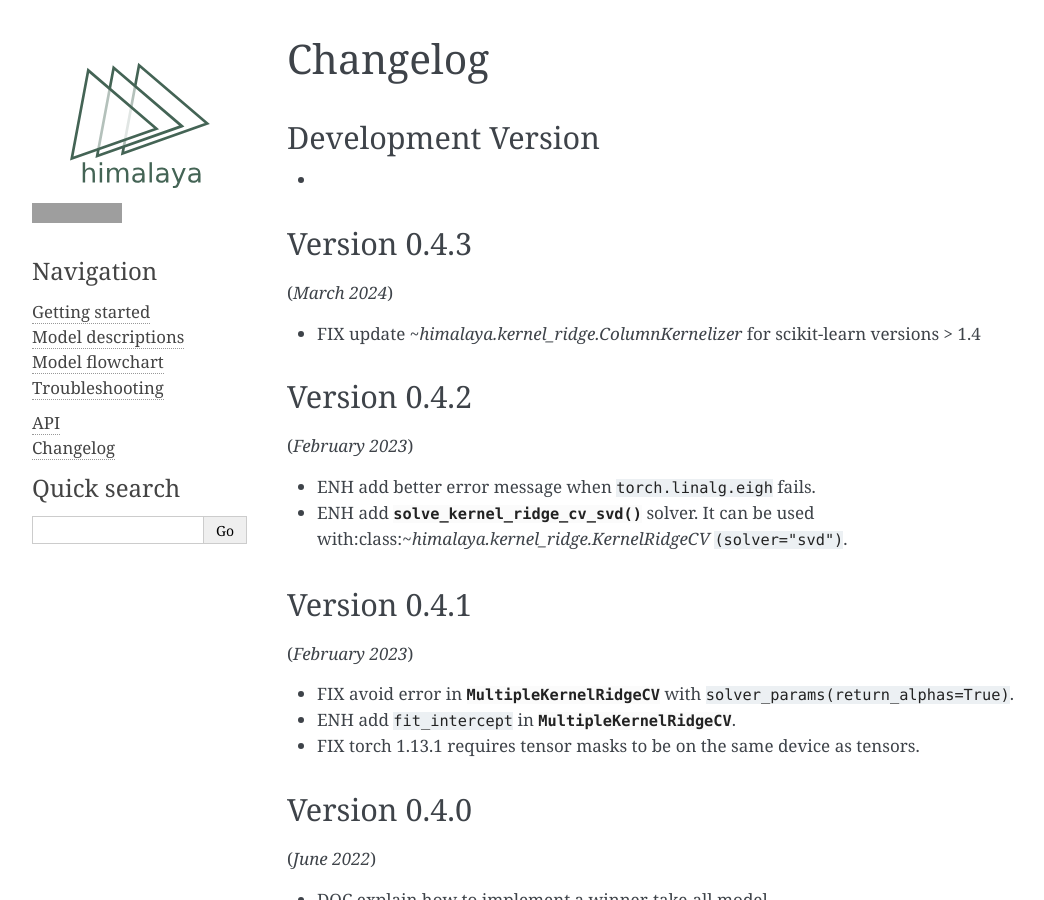
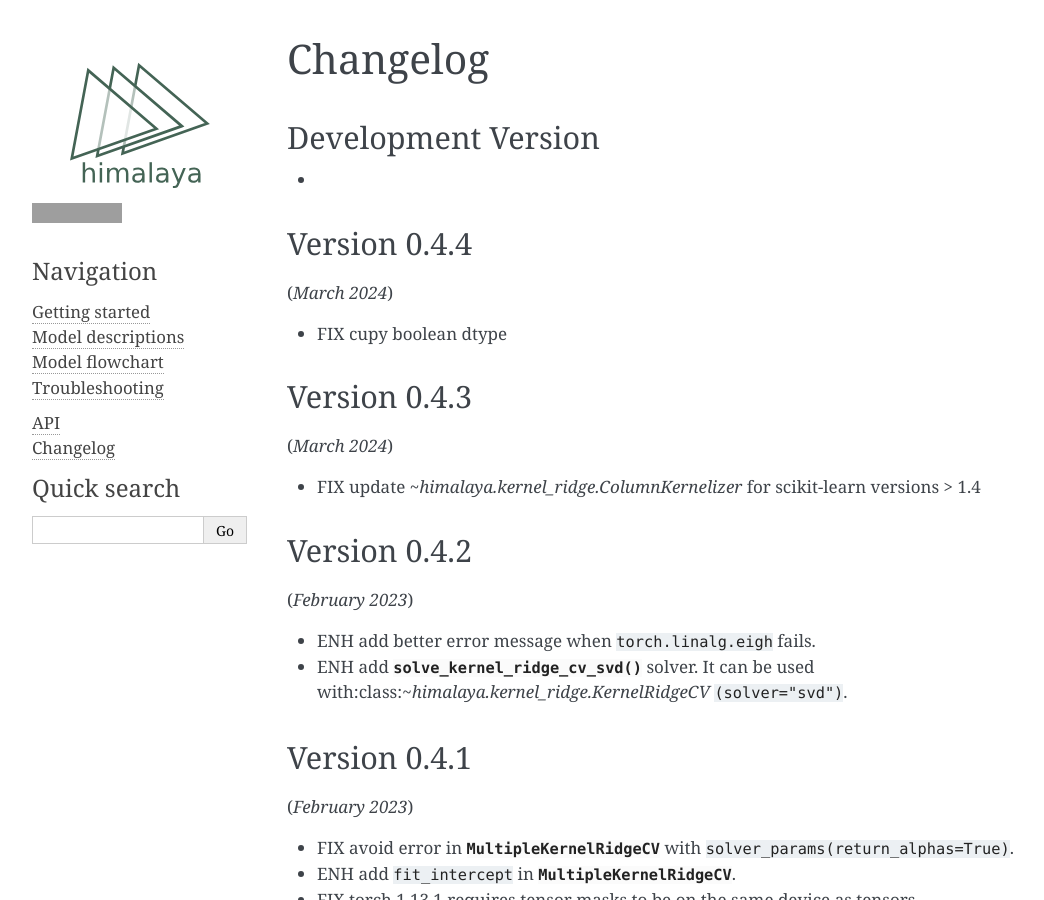
Before and after one commit to gallantlab/himalaya, a Sphinx documentation site: the page built from doc/changelog.rst, in a window 1280 px wide and 900 px high. Shown: the whole window, without its empty margins (18-1062 px from the left). Built offline with Sphinx 7.4.7, drawn with Linux system fonts in a browser that asks for light colours; pages that are not in the unit, such as notebooks, are missing from menus; grey boxes are pictures that could not be loaded.

Commit message:
MNT version 0.4.4

```diff
--- a/doc/changelog.rst
+++ b/doc/changelog.rst
@@ -5,6 +5,12 @@ Development Version
 -------------------
 
 -
+
+Version 0.4.4
+-------------
+(*March 2024*)
+
+- FIX cupy boolean dtype
 
 Version 0.4.3
 -------------
--- a/himalaya/__init__.py
+++ b/himalaya/__init__.py
@@ -7,7 +7,7 @@ from . import scoring
 from . import utils
 from . import viz
 
-__version__ = '0.4.3'
+__version__ = '0.4.4'
 
 __all__ = [
     backend,
```
